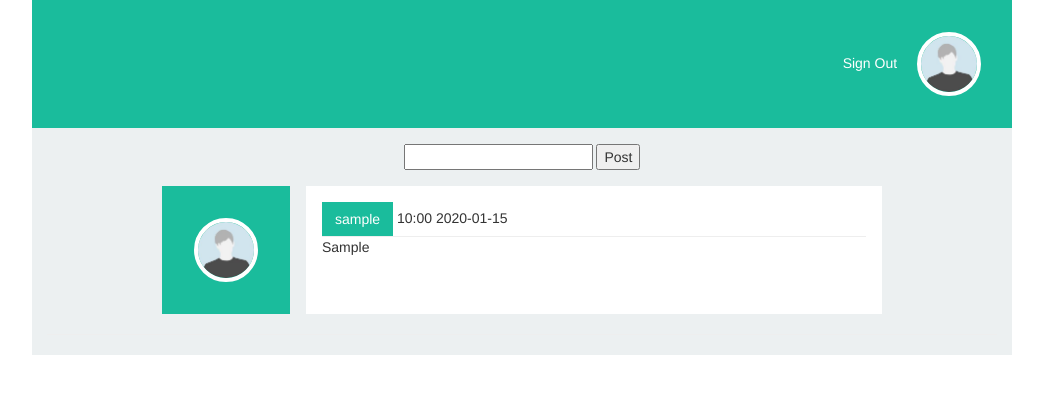
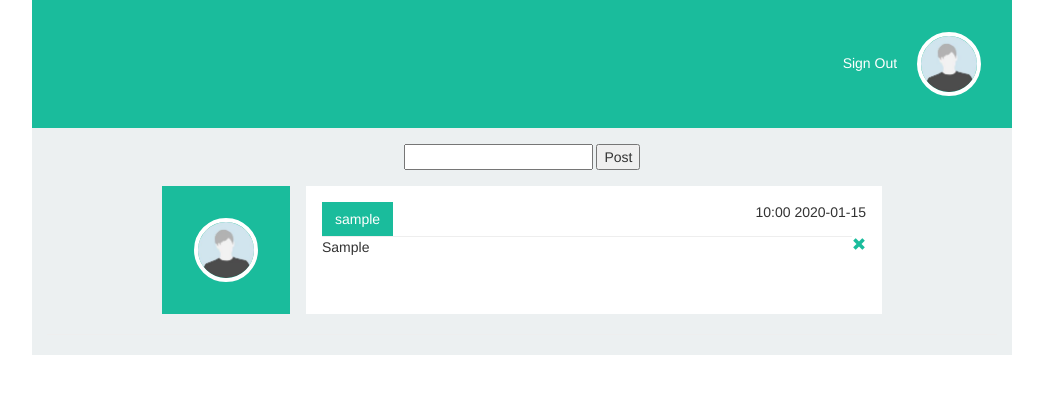
Before and after one commit to asingh0412/gatortech, a PHP site: page / in a window 1280 px wide. Shown: the top 394 px of the page, without its empty margins (118-1161 px from the left). Run offline with PHP 8.4, Linux system fonts and the light colour scheme; the visitor is signed in with stand-in values (Sample User, id 1); tables that the repository leaves empty or names only in its code hold one stand-in row (values such as "Sample post"); some libraries are stand-ins or nearby versions.

Commit message:
slight change to remove button

```diff
--- a/css/index.css
+++ b/css/index.css
@@ -105,6 +105,7 @@
 }
 
 .post-date {
+    float: right;
     display: inline-block;
 }
 
@@ -116,6 +117,11 @@
     background-color: #1ABC9C;
     border-radius: 0px;
     border-color: #1ABC9C;
+}
+
+.side-bar-delete {
+    color: #1ABC9C;
+    float: right;
 }
 
 .post-container:hover .comment-btn-holder {
--- a/index.php
+++ b/index.php
@@ -74,15 +74,13 @@
                                     ".substr($row[post_date], 10, 6)."
                                     ".substr($row[post_date], 0, 11)."
                                 </div>
+                                <div>
+                                    <a href=''><span class='glyphicon glyphicon-remove side-bar-delete'></span></a>
+                                </div>
                                 <hr class='hr-basic'>
                                 <div class='post-text'>".$row[user_post]."
                                 <input type='hidden' id='user_post' name='user_post'
                                     value=".$row[user_post].">
-                                </div>
-                                <div class='comment-btn-holder'>
-                                    <ul>
-                                        <li class='delete-btn'>X</li>
-                                    </ul>
                                 </div>
                             </div>
                         </div>";
```
